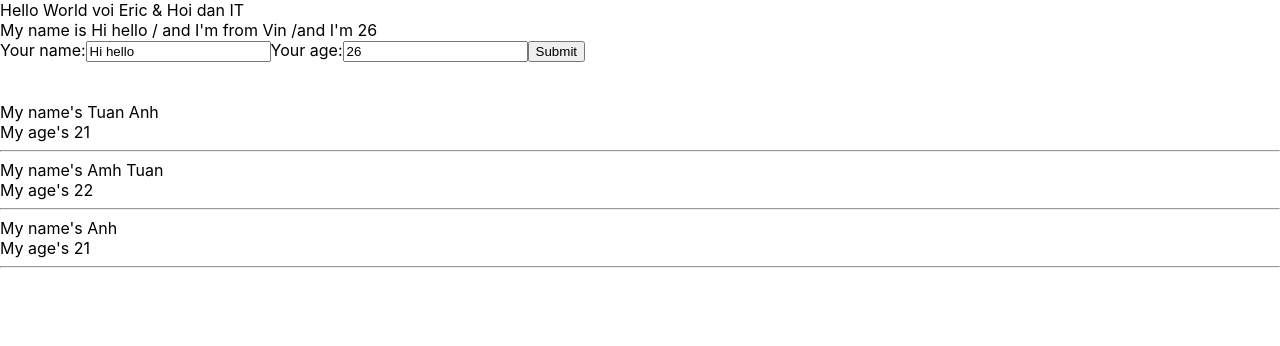
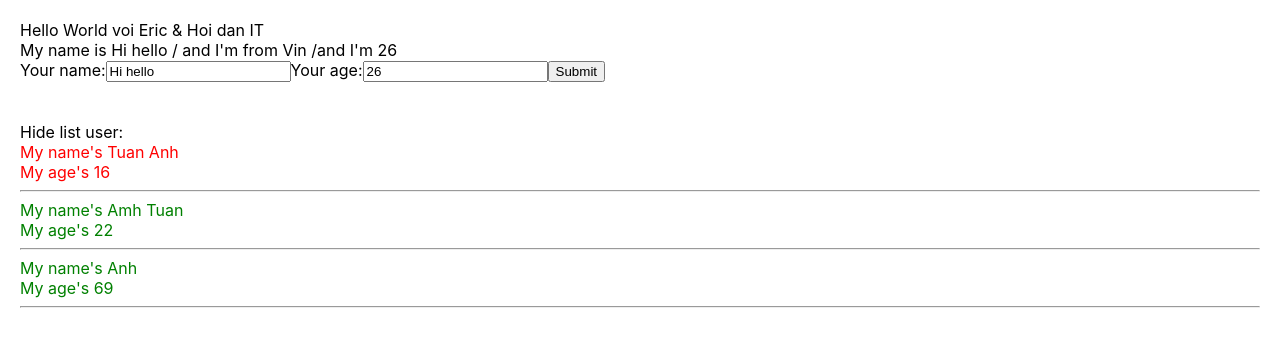
Before and after one commit to TuanAnh-LV/Test-demo-react, a React (Create React App) app: page / in a window 1280 px wide. Shown: the top 346 px of the page. Built offline with nearby package versions, Linux system fonts and the light colour scheme.

Commit message:
cau dieu kien

```diff
--- a/src/App.css
+++ b/src/App.css
@@ -1,4 +1,17 @@
+.red{
+  color: red;
+}
+
+.green{
+  color:green;
+}
+
+
+
+
+
 body {
+  padding: 20px;
   margin: 0;
   font-family: -apple-system, BlinkMacSystemFont, 'Segoe UI', 'Roboto', 'Oxygen',
     'Ubuntu', 'Cantarell', 'Fira Sans', 'Droid Sans', 'Helvetica Neue',
--- a/src/components/DisplayInfor.js
+++ b/src/components/DisplayInfor.js
@@ -2,36 +2,76 @@
 
 class DisplayInfor extends React.Component{
 
+    handleShowHide = () => {
+        // ! dau togle co nghia la dau on off
+        this.setState({
+            isShowListUser : !this.state.isShowListUser
+        }
+
+        )
+    }
+
+    state = {
+        isShowListUser: true
+    }
 render(){
     //destructuring array/objct
     // 1.  const {age , name} = this.props;
     const {listUsers} = this.props;
-    console.log(listUsers)
+    // console.log(listUsers)
     //props => viet tac Properties duoc goi la tai san, boi vi no chuyen tu thang cha cho thang con
     // console.log(this.props)
 
+    return(
+        <div>
+            <div>
+                <span onClick={() => {this.handleShowHide()}}>
+
+                    {this.state.isShowListUser === true ? "Hide list user:" : "Show list user:"}
+                    </span>
+            </div>
+            {/* true thi hien ra,false se an */}
+        {this.state.isShowListUser &&
+        <div>
+
+{/* doan code thay cho phep hien ten nguoi dung bang .map se in ra 3 phan tu da khai bao, tao ra 1 array moi */}
+
+{listUsers.map((user,index) => {
+     //   dong nay no se in ra cac dieu kien minh muon chinh
+    //  console.log(">>>> check map user",user)
+
+
+     // cau dieu kien, dau + o dau dung de chuyen bien string sang number
+    //  if( +user.age > 18){
+    //     return(
+    //         <div key={user.id} className="green">
+    //             <div> My name's  {user.name}</div>
+    //             <div>My age's {user.age} </div>
+    //             <hr/>
+    //         </div>
+    //     )
+    //  }else{
+    //     return(
+    //         <div key={user.id} className="red">
+    //             <div> My name's  {user.name}</div>
+    //             <div>My age's {user.age} </div>
+    //             <hr/>
+    //         </div>
+    //     )
+    //  }
+
+
+
 
     return(
-        <div>
-            {/*1.
-            <div> My name's {name} </div>
-            <div>My age's {age}</div>
-            <hr/>
-            <div> My name's {name} </div>
-            <div>My age's {age}</div>
-            <hr/>
-            <div> My name's {name} </div>
-            <div>My age's {age}</div> */}
+        // ? the hien dieu kien neu true la green ,false red
+                <div key={user.id} className={+user.age > 18 ? "green" : "red"}>
+                    <div> My name's  {user.name}</div>
+                    <div>My age's {user.age} </div>
+                    <hr/>
+                </div>
+            )
 
-{/* doan code thay cho phep hien ten nguoi dung bang .map se in ra 3 phan tu da khai bao, tao ra 1 array moi */}
-{listUsers.map((user) => {
-    return(
-        <div key={user.id}>
-            <div> My name's  {user.name}</div>
-            <div>My age's {user.age} </div>
-            <hr/>
-        </div>
-    )
 })}
 
 {/*
@@ -46,6 +86,8 @@
 
 
         </div>
+}
+        </div>
     )
 }
 
--- a/src/components/MyComponent.js
+++ b/src/components/MyComponent.js
@@ -17,9 +17,9 @@
 
     state ={
         listUsers: [
-            {id: 1, name:"Tuan Anh", age:"21"},
+            {id: 1, name:"Tuan Anh", age:"16"},
             {id: 2, name:"Amh Tuan" , age:"22"},
-            {id: 3, name:" Anh", age:"21"},
+            {id: 3, name:" Anh", age:"69"},
         ]
     }
 
--- a/src/index.js
+++ b/src/index.js
@@ -8,9 +8,9 @@
 const root = ReactDOM.createRoot(document.getElementById('root'));
 root.render(
   <Provider store={store}>
-    <React.StrictMode>
+    {/* <React.StrictMode> */}
       <App />
-    </React.StrictMode>
+    {/* </React.StrictMode> */}
   </Provider>
 );
 
```
